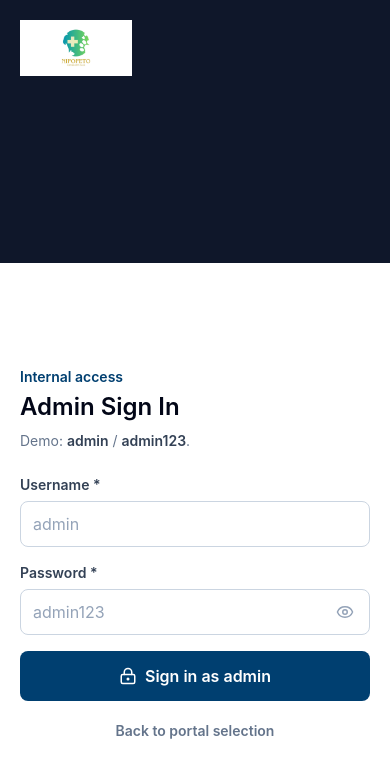
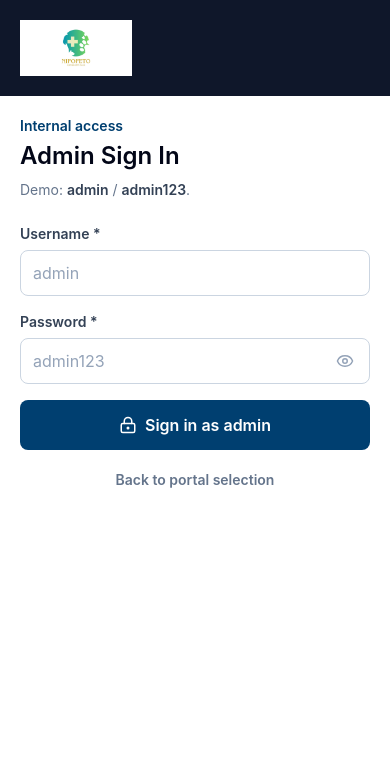
Before and after one commit to Nguyenquanghong/Pet-healthcare, a React (Vite) app in the folder frontend/: page /admin/login in a window 390 px wide. Shown: the top 778 px of the page. Built offline with nearby package versions, Linux system fonts and the light colour scheme; no server answers.

Commit message:
fix: balance auth layout on mobile and tablet

```diff
--- a/frontend/src/routes/auth/AuthShell.tsx
+++ b/frontend/src/routes/auth/AuthShell.tsx
@@ -15,8 +15,8 @@ export function AuthShell({ eyebrow = "Nippon Pet Care", title, description, chi
   return (
     <main className="min-h-screen bg-slate-100 text-ink sm:px-6 sm:py-6 lg:px-8">
       <div className="mx-auto flex min-h-screen w-full max-w-6xl items-stretch sm:min-h-[calc(100vh-3rem)] sm:items-center">
-        <div className="grid w-full overflow-hidden border-slate-200 bg-white sm:rounded-lg sm:border lg:grid-cols-[0.9fr_1.1fr]">
-          <section className={`flex flex-col justify-between p-5 text-white sm:p-7 lg:p-12 ${isAdmin ? "bg-slate-900" : "bg-primary"}`}>
+        <div className="grid w-full grid-rows-[auto_1fr] overflow-hidden border-slate-200 bg-white sm:rounded-lg sm:border lg:grid-cols-[0.9fr_1.1fr] lg:grid-rows-none">
+          <section className={`flex flex-col p-5 text-white sm:p-7 lg:justify-between lg:p-12 ${isAdmin ? "bg-slate-900" : "bg-primary"}`}>
             <div>
               <div className="inline-flex bg-white p-2">
                 <BrandLogo variant="lockup" className="h-10 w-24 lg:h-12 lg:w-28" />
@@ -34,7 +34,7 @@ export function AuthShell({ eyebrow = "Nippon Pet Care", title, description, chi
             </p>
           </section>
 
-          <section className="flex items-center justify-center p-5 sm:p-10 lg:p-12">
+          <section className="flex items-start justify-center p-5 sm:p-10 lg:items-center lg:p-12">
             <div className="w-full max-w-lg">{children}</div>
           </section>
         </div>
```
